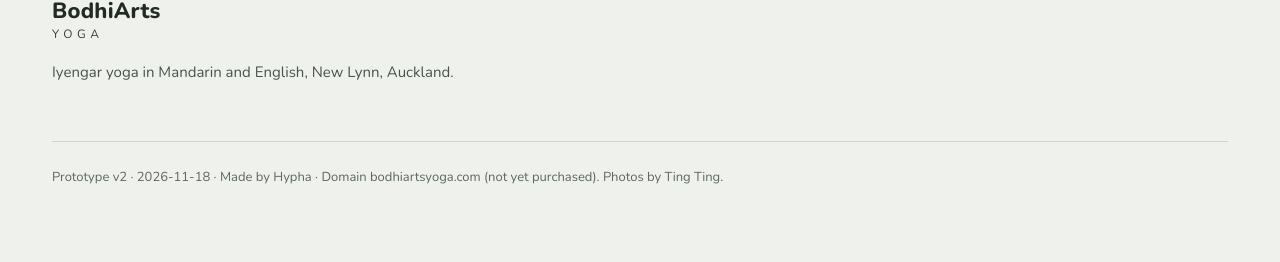
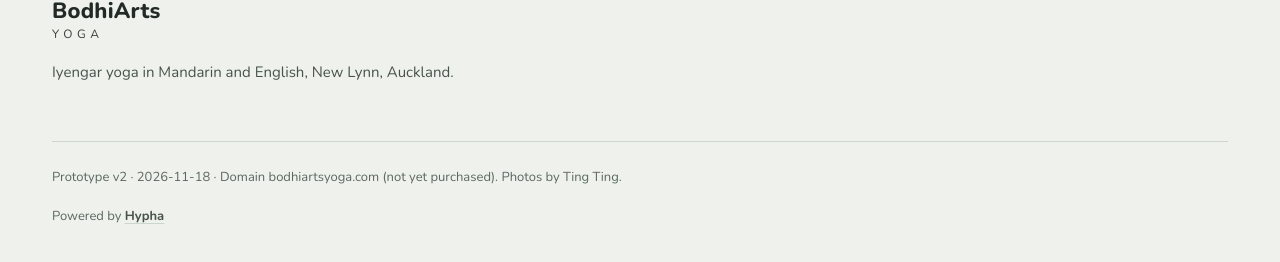
Before and after one commit to hypha-consultancy/bodhiarts-yoga-prototype, a plain HTML site: page index.html in a window 1280 px wide. Shown: the part 5911-6173 px from the top of the page. Drawn offline with nearby package versions, Linux system fonts and the light colour scheme; a web font is replaced by a local one.

Commit message:
Footer: Powered by Hypha, linking to hypha.co.nz
Co-Authored-By: Claude Opus 5.5 <noreply@anthropic.com>

```diff
--- a/index.html
+++ b/index.html
@@ -205,6 +205,9 @@ p{margin:0 0 16px;max-width:66ch}
 .foot a{text-decoration:none}
 .foot a:hover{text-decoration:underline}
 .foot .brand{color:var(--ink)}
+.foot .powered{margin:14px 0 0;font-size:13px;color:var(--ink-3);max-width:none}
+.foot .powered a{color:var(--ink-2);font-weight:700;text-decoration:underline;text-decoration-color:var(--line)}
+.foot .powered a:hover{color:var(--ink);text-decoration-color:var(--ink)}
 .foot .note{margin-top:40px;padding-top:24px;border-top:1px solid var(--line);font-size:13px;color:var(--ink-3);max-width:none}
 
 /* inner page banner */
@@ -680,7 +683,8 @@ p{margin:0 0 16px;max-width:66ch}
     <div><h4><span class="zh">网站</span><span class="tc">網站</span><span class="en">Site</span></h4><ul><li><a href="#/about"><span class="zh">关于老师</span><span class="tc">關於老師</span><span class="en">About</span></a></li><li><a href="#/classes"><span class="zh">课程与地点</span><span class="tc">課程與地點</span><span class="en">Classes &amp; location</span></a></li><li><a href="#/blog"><span class="zh">文章</span><span class="tc">文章</span><span class="en">Blog</span></a></li><li><a href="#/book"><span class="zh">预约</span><span class="tc">預約</span><span class="en">Book</span></a></li></ul></div>
     <div><h4><span class="zh">联系</span><span class="tc">聯絡</span><span class="en">Contact</span></h4><ul><li><a href="mailto:bodhiarts.yoga@gmail.com">bodhiarts.yoga@gmail.com</a></li><li>Facebook · BodhiArts Yoga Yard</li><li>45 Totara Ave, New Lynn, Auckland</li></ul></div>
   </div>
-  <p class="note"><span class="zh">原型第二版 · 2026-11-18 · 由 Hypha 制作 · 网址 bodhiartsyoga.com（尚未购买）。照片由 Ting Ting 老师提供。</span><span class="tc">原型第二版 · 2026-11-18 · 由 Hypha 製作 · 網址 bodhiartsyoga.com（尚未購買）。照片由 Ting Ting 老師提供。</span><span class="en">Prototype v2 · 2026-11-18 · Made by Hypha · Domain bodhiartsyoga.com (not yet purchased). Photos by Ting Ting.</span></p>
+  <p class="note"><span class="zh">原型第二版 · 2026-11-18 · 网址 bodhiartsyoga.com（尚未购买）。照片由 Ting Ting 老师提供。</span><span class="tc">原型第二版 · 2026-11-18 · 網址 bodhiartsyoga.com（尚未購買）。照片由 Ting Ting 老師提供。</span><span class="en">Prototype v2 · 2026-11-18 · Domain bodhiartsyoga.com (not yet purchased). Photos by Ting Ting.</span></p>
+  <p class="powered">Powered by <a href="https://hypha.co.nz" target="_blank" rel="noopener">Hypha</a></p>
 </div></footer>
 
 <script>
```
Also changed, not shown: build/src.html.
